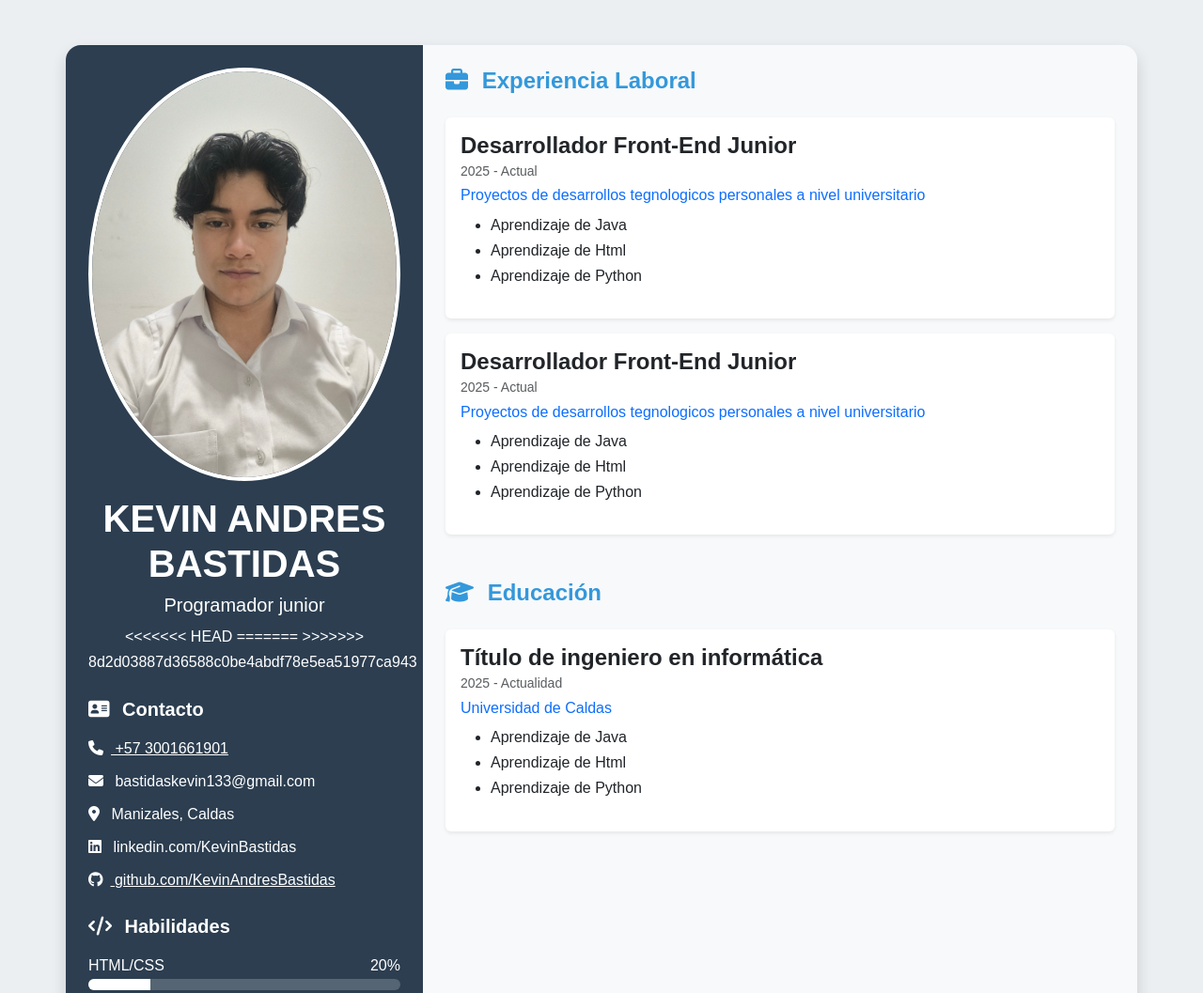
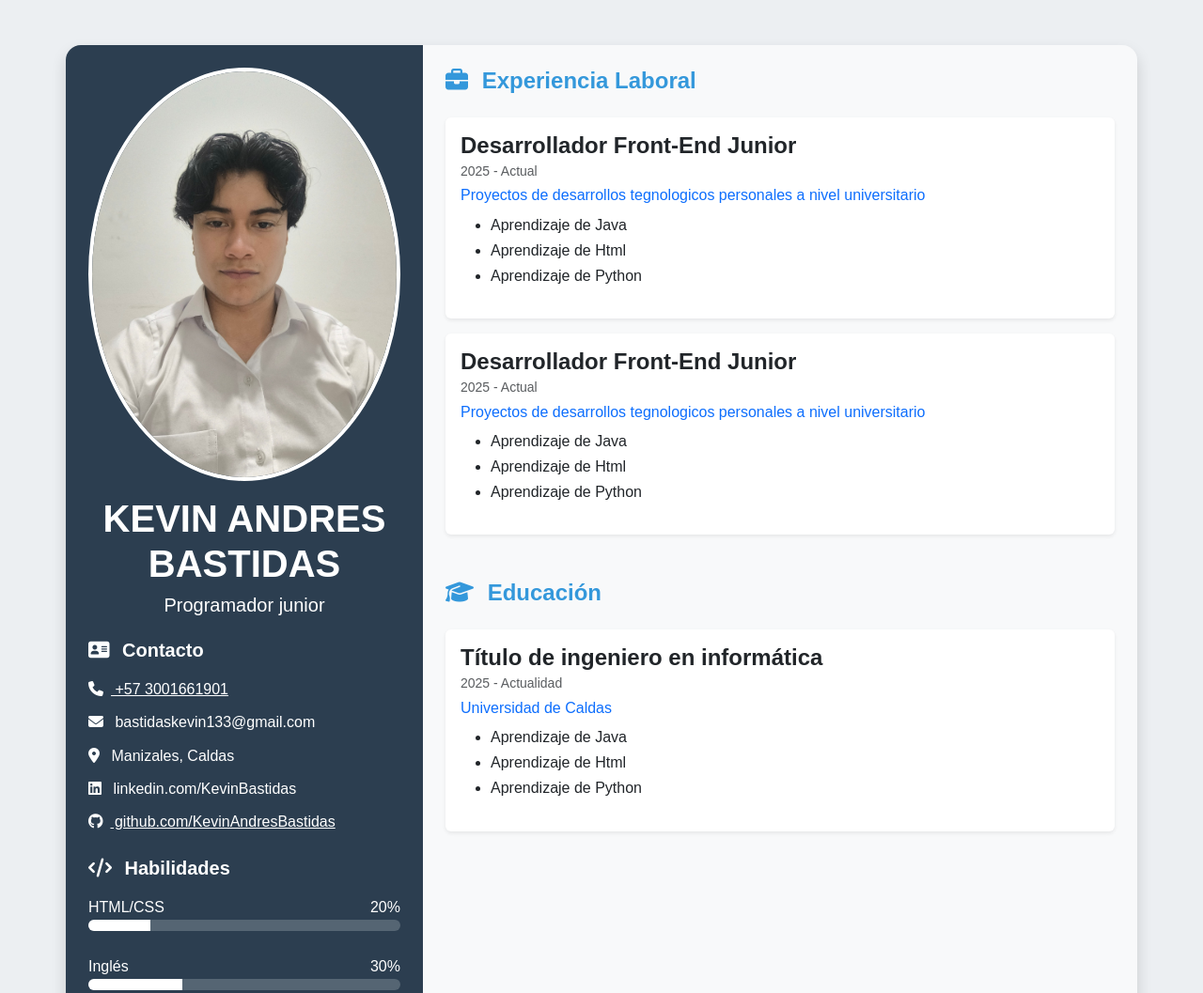
Before and after one commit to KevinAndresBastidas/KevinAndresBastidas.github.io, a plain HTML site: page index.html in a window 1280 px wide. Shown: the top 1057 px of the page at 94% size. Drawn offline with nearby package versions, Linux system fonts and the light colour scheme.

Commit message:
cambio 25-4-2025

```diff
--- a/index.html
+++ b/index.html
@@ -28,11 +28,7 @@
                         alt="Foto de perfil">
                     <h1 class="fw-bold mb-2">KEVIN ANDRES BASTIDAS</h1>
                     <h2 class="h5 text-ligth">Programador junior</h2>
-<<<<<<< HEAD
 
-=======
-
->>>>>>> 8d2d03887d36588c0be4abdf78e5ea51977ca943
                 </header>
                 <!-- Contenido de las Habilidades -->
 
```
